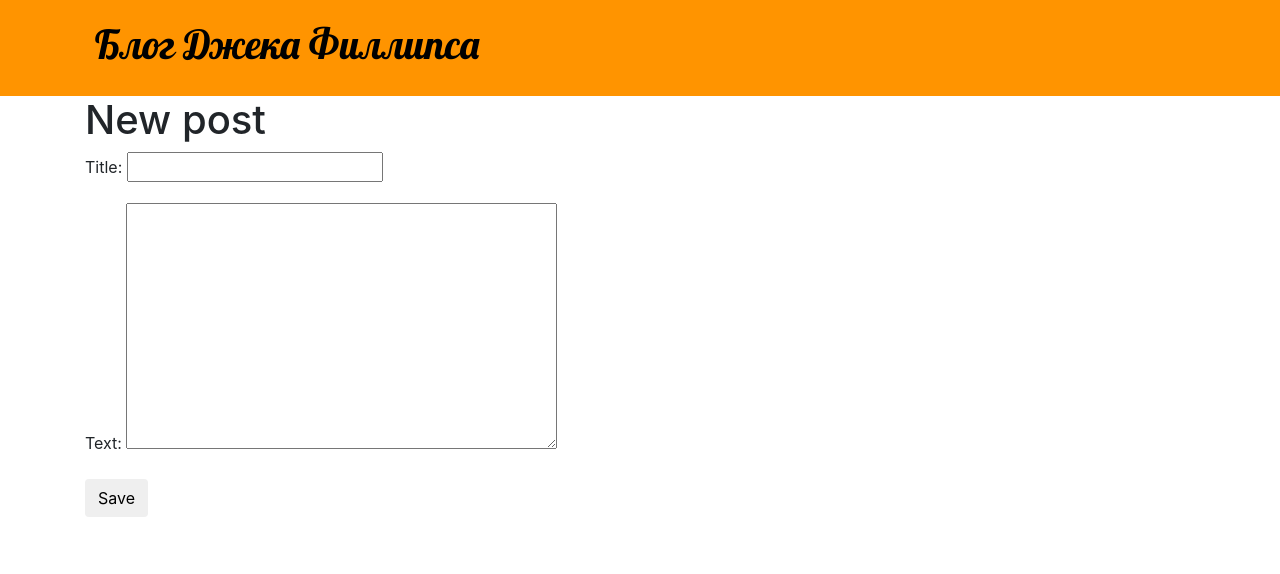
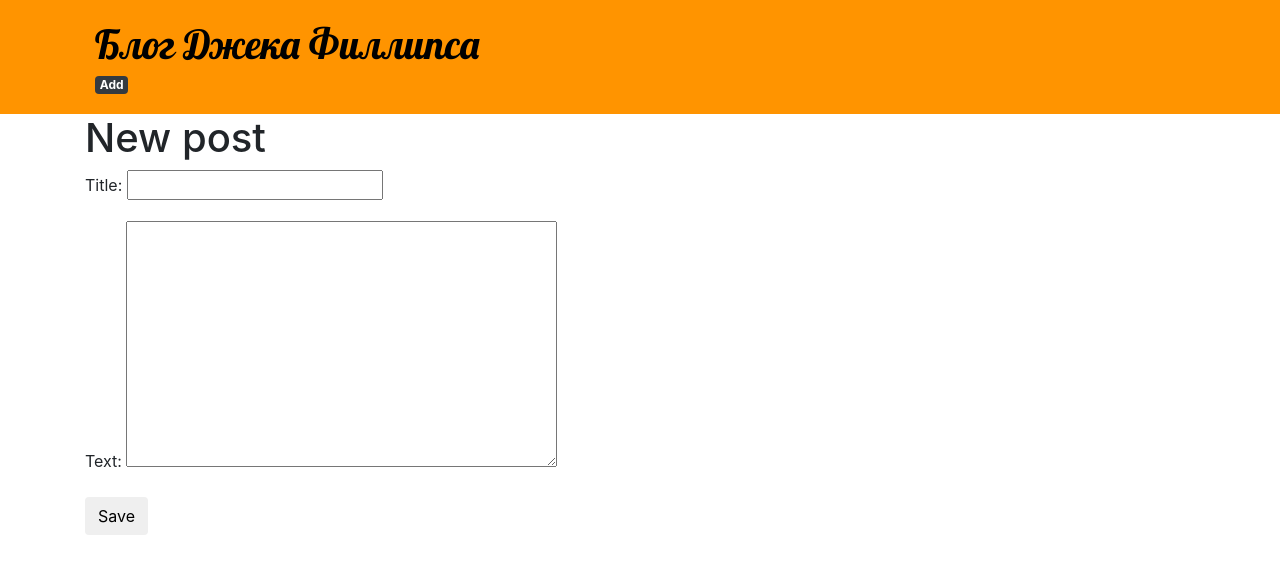
Before and after one commit to JackPhillipsspb/firstproject, a Django app: page /post_new/ in a window 1280 px wide. Shown: the top 574 px of the page. Run offline with Django 3.2, Linux system fonts and the light colour scheme; the visitor is signed in with stand-in values (Sample User, id 1); some libraries are stand-ins or nearby versions.

Commit message:
Modify link 'Add new post'

```diff
--- a/myBlog/templates/myBlog/base.html
+++ b/myBlog/templates/myBlog/base.html
@@ -2,13 +2,13 @@
 <html>
 	<head>
 		<title>Jack Phillips's blog</title>
-		<link rel="stylesheet" href="https://maxcdn.bootstrapcdn.com/bootstrap/4.0.0/css/bootstrap.min.css" integrity="sha384-Gn5384xqQ1aoWXA+058RXPxPg6fy4IWvTNh0E263XmFcJlSAwiGgFAW/dAiS6JXm" crossorigin="anonymous">
+		<link rel="stylesheet" href="https://maxcdn.bootstrapcdn.com/bootstrap/4.0.0/css/bootstrap.min.css" integrity="sha384-Gn5384xqQ1aoWXA+058RXPxPg6fy4IWvTNh0E263XmFcJlSAwiGgFAW/dAiS6JXm" crossorigin="anonymous" media="all">
 		<script src="https://code.jquery.com/jquery-3.2.1.slim.min.js" integrity="sha384-KJ3o2DKtIkvYIK3UENzmM7KCkRr/rE9/Qpg6aAZGJwFDMVNA/GpGFF93hXpG5KkN" crossorigin="anonymous"></script>
 		<script src="https://cdnjs.cloudflare.com/ajax/libs/popper.js/1.12.9/umd/popper.min.js" integrity="sha384-ApNbgh9B+Y1QKtv3Rn7W3mgPxhU9K/ScQsAP7hUibX39j7fakFPskvXusvfa0b4Q" crossorigin="anonymous"></script>
 		<script src="https://maxcdn.bootstrapcdn.com/bootstrap/4.0.0/js/bootstrap.min.js" integrity="sha384-JZR6Spejh4U02d8jOt6vLEHfe/JQGiRRSQQxSfFWpi1MquVdAyjUar5+76PVCmYl" crossorigin="anonymous"></script>
 
 		<link href="https://fonts.googleapis.com/css?family=Lobster&subset=latin,cyrillic" rel="stylesheet" type="text/css">
-		<link rel="stylesheet" href="{% static 'css/style.css' %}">
+		<link rel="stylesheet" href="{% static 'css/style.css' %}" media="all">
 		<script type="text/javascript" src="{% static 'js/form.js' %}"></script>
 	</head>
 	<body>
@@ -16,7 +16,7 @@
     	<div class="container">
             <h1><a href="/" class="header">Блог Джека Филлипса</a></h1>
             {% if user.is_authenticated %}
-        	   <a href="{% url 'post_new' %}" class="top-menu"><span class="glyphicon glyphicon-plus"></span></a>
+        	   <a href="{% url 'post_new' %}" class="top-menu"><span class="badge badge-dark">Add</span></a>
             {% endif %}
 
         </div>
```
